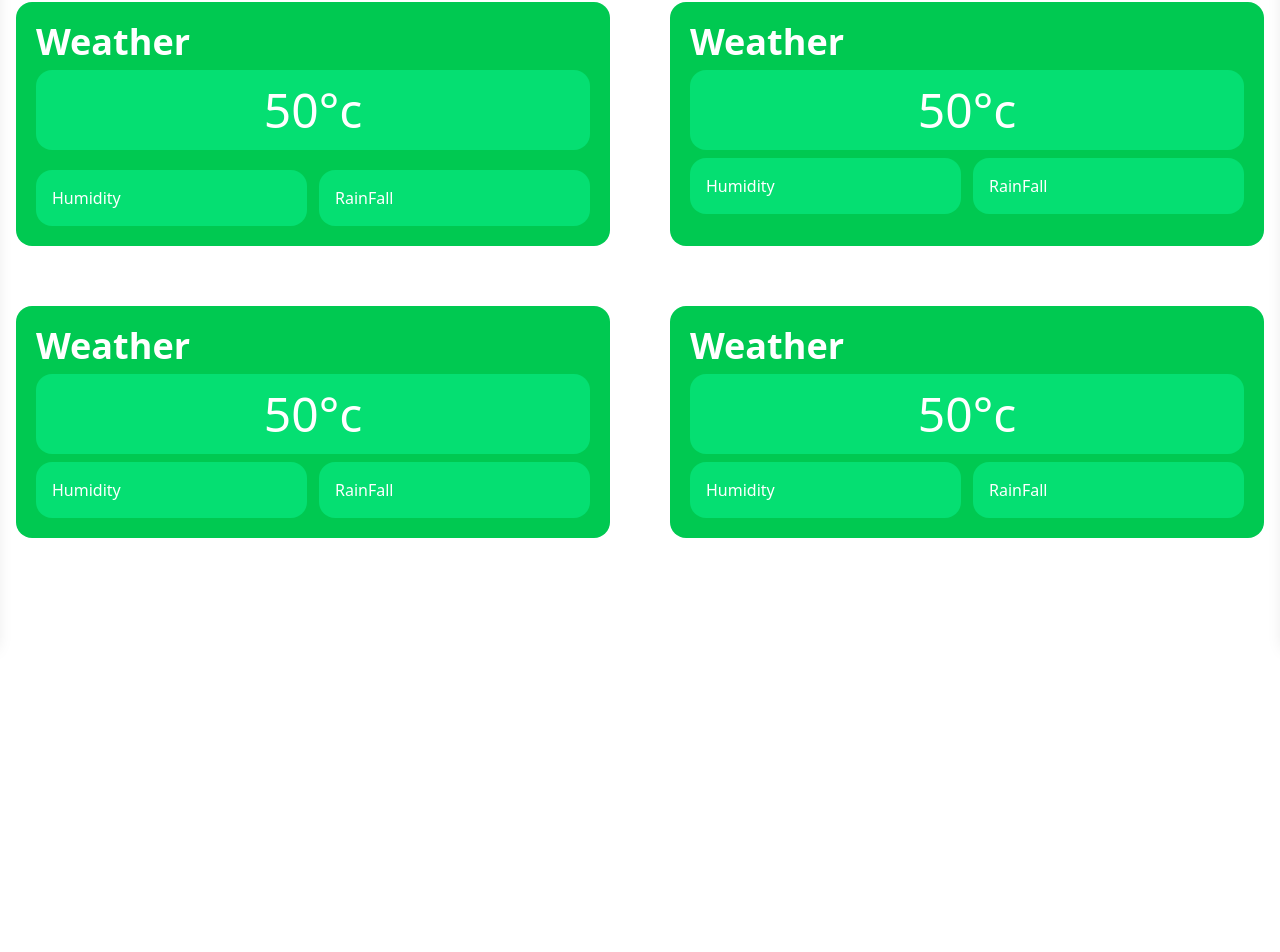
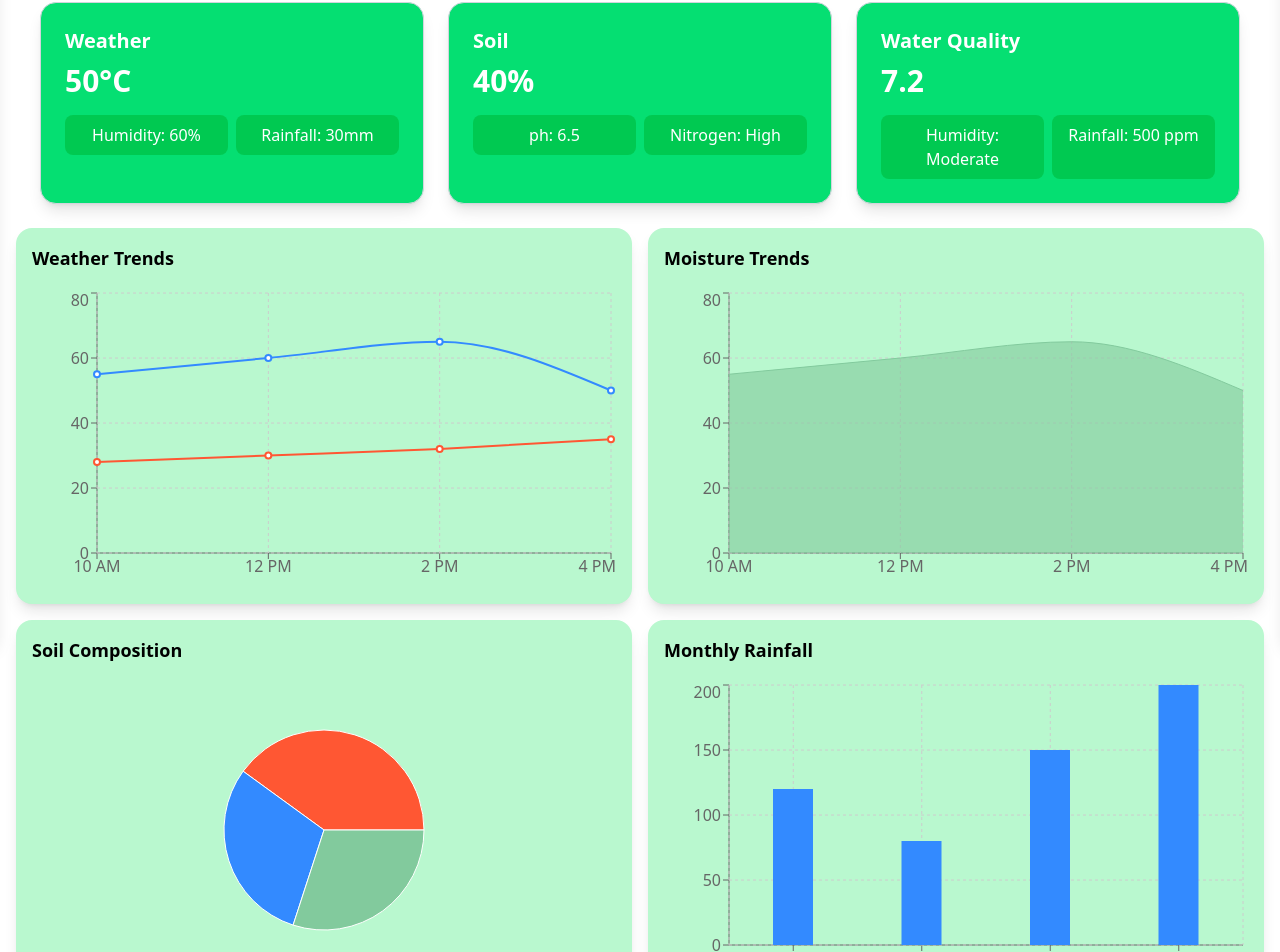
Before and after one commit to Sampath252005/AgriFlow, a React (Vite) app: page /dashboard in a window 1280 px wide. Shown: the part 158-1110 px from the top of the page. Before the commit the page ends 800 px from the top, so only its background shows below. Built offline with nearby package versions, Linux system fonts and the light colour scheme.

Commit message:
Charts are added in dashboard component

```diff
--- a/package.json
+++ b/package.json
@@ -13,7 +13,8 @@
     "@tailwindcss/vite": "^4.0.15",
     "react": "^19.0.0",
     "react-dom": "^19.0.0",
-    "react-router-dom": "^7.4.0"
+    "react-router-dom": "^7.4.0",
+    "recharts": "^2.15.1"
   },
   "devDependencies": {
     "@eslint/js": "^9.21.0",
--- a/src/App.jsx
+++ b/src/App.jsx
@@ -17,8 +17,8 @@ function App() {
 
         {/* Main Content (Moves when menu opens) */}
         <div
-          className={`flex-grow p-4 transition-all duration-300 ${
-            menuOpen ? "ml-64" : "ml-0"
+          className={`flex-grow p-4 transition-all duration-300  ${
+            menuOpen ? "ml-10 md:ml-80" : "ml-0"
           }`}
         >
           <Routes>
--- /dev/null
+++ b/src/components/Charts/MoistureChart.jsx
@@ -0,0 +1,41 @@
+import React from "react";
+import {
+  AreaChart,
+  Area,
+  XAxis,
+  YAxis,
+  CartesianGrid,
+  Tooltip,
+  ResponsiveContainer,
+} from "recharts";
+
+const data = [
+  { time: "10 AM", moisture: 55 },
+  { time: "12 PM", moisture: 60 },
+  { time: "2 PM", moisture: 65 },
+  { time: "4 PM", moisture: 50 },
+];
+
+const MoistureChart = () => {
+  return (
+    <div className="p-4 bg-green-200 rounded-2xl shadow-lg">
+      <h2 className="text-lg font-bold mb-4">Moisture Trends</h2>
+      <ResponsiveContainer width="100%" height={300}>
+        <AreaChart data={data}>
+          <XAxis dataKey="time" />
+          <YAxis />
+          <CartesianGrid strokeDasharray="3 3" />
+          <Tooltip />
+          <Area
+            type="monotone"
+            dataKey="moisture"
+            stroke="#82ca9d"
+            fill="#82ca9d"
+          />
+        </AreaChart>
+      </ResponsiveContainer>
+    </div>
+  );
+};
+
+export default MoistureChart;
--- /dev/null
+++ b/src/components/Charts/RainfallChart.jsx
@@ -0,0 +1,28 @@
+import React from "react";
+import { BarChart, Bar, XAxis, YAxis, CartesianGrid, Tooltip, ResponsiveContainer } from "recharts";
+
+const data = [
+  { month: "Jan", rainfall: 120 },
+  { month: "Feb", rainfall: 80 },
+  { month: "Mar", rainfall: 150 },
+  { month: "Apr", rainfall: 200 },
+];
+
+const RainfallChart = () => {
+  return (
+    <div className="p-4 bg-green-200 rounded-2xl shadow-lg">
+      <h2 className="text-lg font-bold mb-4">Monthly Rainfall</h2>
+      <ResponsiveContainer width="100%" height={300}>
+        <BarChart data={data}>
+          <XAxis dataKey="month" />
+          <YAxis />
+          <CartesianGrid strokeDasharray="3 3" />
+          <Tooltip />
+          <Bar dataKey="rainfall" fill="#338AFF" barSize={40} />
+        </BarChart>
+      </ResponsiveContainer>
+    </div>
+  );
+};
+
+export default RainfallChart;
--- /dev/null
+++ b/src/components/Charts/SoilCompositionChart.jsx
@@ -0,0 +1,30 @@
+import React from "react";
+import { PieChart, Pie, Tooltip, Cell, ResponsiveContainer } from "recharts";
+
+const data = [
+  { name: "Sand", value: 40 },
+  { name: "Clay", value: 30 },
+  { name: "Silt", value: 30 },
+];
+
+const COLORS = ["#FF5733", "#338AFF", "#82ca9d"];
+
+const SoilCompositionChart = () => {
+  return (
+    <div className="p-4 bg-green-200 rounded-2xl shadow-lg">
+      <h2 className="text-lg font-bold mb-4">Soil Composition</h2>
+      <ResponsiveContainer width="100%" height={300}>
+        <PieChart>
+          <Pie data={data} dataKey="value" nameKey="name" outerRadius={100} fill="#8884d8">
+            {data.map((entry, index) => (
+              <Cell key={`cell-${index}`} fill={COLORS[index % COLORS.length]} />
+            ))}
+          </Pie>
+          <Tooltip />
+        </PieChart>
+      </ResponsiveContainer>
+    </div>
+  );
+};
+
+export default SoilCompositionChart;
--- /dev/null
+++ b/src/components/Charts/SoilHealthChart.jsx
@@ -0,0 +1,28 @@
+import React from "react";
+import { Radar, RadarChart, PolarGrid, PolarAngleAxis, PolarRadiusAxis, ResponsiveContainer } from "recharts";
+
+const data = [
+  { parameter: "pH", value: 6.5 },
+  { parameter: "Moisture", value: 70 },
+  { parameter: "Nitrogen", value: 50 },
+  { parameter: "Phosphorus", value: 40 },
+  { parameter: "Potassium", value: 60 },
+];
+
+const SoilHealthChart = () => {
+  return (
+    <div className="p-4 bg-green-200 rounded-2xl shadow-lg">
+      <h2 className="text-lg font-bold mb-4">Soil Health Analysis</h2>
+      <ResponsiveContainer width="100%" height={300}>
+        <RadarChart cx="50%" cy="50%" outerRadius="80%" data={data}>
+          <PolarGrid />
+          <PolarAngleAxis dataKey="parameter" />
+          <PolarRadiusAxis />
+          <Radar name="Soil Quality" dataKey="value" stroke="#FF5733" fill="#FF5733" fillOpacity={0.6} />
+        </RadarChart>
+      </ResponsiveContainer>
+    </div>
+  );
+};
+
+export default SoilHealthChart;
--- /dev/null
+++ b/src/components/Charts/weatherChart.jsx
@@ -0,0 +1,29 @@
+import React from "react";
+import { LineChart, Line, XAxis, YAxis, CartesianGrid, Tooltip, ResponsiveContainer } from "recharts";
+
+const data = [
+  { time: "10 AM", temperature: 28, moisture: 55 },
+  { time: "12 PM", temperature: 30, moisture: 60 },
+  { time: "2 PM", temperature: 32, moisture: 65 },
+  { time: "4 PM", temperature: 35, moisture: 50 },
+];
+
+const WeatherChart = () => {
+  return (
+    <div className="p-4 bg-green-200 rounded-2xl shadow-lg">
+      <h2 className="text-lg font-bold mb-4">Weather Trends</h2>
+      <ResponsiveContainer width="100%" height={300}>
+        <LineChart data={data}>
+          <XAxis dataKey="time" />
+          <YAxis />
+          <CartesianGrid strokeDasharray="3 3" />
+          <Tooltip />
+          <Line type="monotone" dataKey="temperature" stroke="#FF5733" strokeWidth={2} />
+          <Line type="monotone" dataKey="moisture" stroke="#338AFF" strokeWidth={2} />
+        </LineChart>
+      </ResponsiveContainer>
+    </div>
+  );
+};
+
+export default WeatherChart;
--- a/src/components/ProfilePage.jsx
+++ b/src/components/ProfilePage.jsx
@@ -6,7 +6,7 @@ const ProfilePage = ({ showProfile, onCloseProfile }) => {
     <>
       {showProfile && (
         <div
-          className="fixed inset-0 bg-opacity-50 z-40"
+          className="fixed inset-0 bg-black opacity-50 z-40"
           onClick={onCloseProfile}
         ></div>
       )}
--- a/src/components/dashBoard_Page.jsx
+++ b/src/components/dashBoard_Page.jsx
@@ -1,53 +1,89 @@
 import React from "react";
+import WeatherChart from "./Charts/weatherChart";
+import MoistureChart from "./Charts/MoistureChart";
+import SoilCompositionChart from "./Charts/SoilCompositionChart";
+import RainfallChart from "./Charts/RainfallChart";
+import SoilHealthChart from "./Charts/SoilHealthChart";
 
-const dashBoard_Page = () => {
+const data = [
+  { title: "Weather", temperature: "50°C", humidity: "60%", rainfall: "30mm" },
+  { title: "Soil", moisture: "40%", ph: "6.5", nitrogen: "High" },
+  { title: "Water Quality", ph: "7.2", turbidity: "Moderate", tds: "500 ppm" },
+];
+
+const dashBoard_Page=()=> {
   return (
-    <div className="flex flex-col space-y-10 text-white">
-      <h1 className="text-5xl font-serif font-extrabold text-green-600">DashBoard</h1>
-      <div className="grid grid-cols-2 gap-15 ">
-        <div className="flex flex-col  bg-green-500 p-5 rounded-2xl space-y-2">
-          <h1 className="text-4xl font-bold">Weather</h1>
-          <div className="flex flex-col space-y-5 ">
-            <span className="flex w-full min-w-[20px] text-5xl bg-green-400 rounded-2xl p-4 items-center justify-center">50&#xB0;c</span>
-            <div className="grid grid-cols-2 gap-3">
-            <span className=" bg-green-400 rounded-2xl p-4 items-center justify-center">Humidity</span>
-            <span className=" bg-green-400 rounded-2xl p-4 items-center justify-center">RainFall</span>
+    <>
+    <div className="p-6">
+      <h1 className="text-4xl font-bold text-green-700 mb-6">DashBoard</h1>
+
+      {/* Grid Layout */}
+      <div className="grid grid-cols-1 sm:grid-cols-2 md:grid-cols-3 lg:grid-cols-3 gap-6">
+        {data.map((item, index) => (
+          <div
+            key={index}
+            className="bg-green-400 text-white p-6 rounded-2xl shadow-lg border border-gray-300"
+          >
+            <h2 className="text-xl font-bold mb-2">{item.title}</h2>
+
+            {/* Weather Info */}
+            {item.title === "Weather" && (
+              <>
+                <div className="text-3xl font-bold">{item.temperature}</div>
+                <div className="flex mt-4">
+                  <div className="bg-green-500 p-2 rounded-lg flex-1 mr-2 text-center">
+                    Humidity: {item.humidity}
+                  </div>
+                  <div className="bg-green-500 p-2 rounded-lg flex-1 text-center">
+                    Rainfall: {item.rainfall}
                   </div>
                 </div>
+              </>
+            )}
+
+            {/* Soil Info */}
+            {item.title === "Soil" && (
+              <>
+               <div className="text-3xl font-bold">{item.moisture}</div>
+                <div className="flex mt-4">
+                  <div className="bg-green-500 p-2 rounded-lg flex-1 mr-2 text-center">
+                    ph: {item.ph}
                   </div>
-        <div className="flex flex-col  bg-green-500 p-5 rounded-2xl space-y-2">
-          <h1 className="text-4xl font-bold">Weather</h1>
-          <div className="flex flex-col space-y-2 ">
-            <span className="flex w-full min-w-[20px] text-5xl bg-green-400 rounded-2xl p-4 items-center justify-center">50&#xB0;c</span>
-            <div className="grid grid-cols-2 gap-3">
-            <span className=" bg-green-400 rounded-2xl p-4 items-center justify-center">Humidity</span>
-            <span className=" bg-green-400 rounded-2xl p-4 items-center justify-center">RainFall</span>
+                  <div className="bg-green-500 p-2 rounded-lg flex-1 text-center">
+                    Nitrogen: {item.nitrogen}
                   </div>
                 </div>
+               </>
+            )}
+
+            {/* Water Quality Info */}
+            {item.title === "Water Quality" && (
+              <>
+                <div className="text-3xl font-bold">{item.ph}</div>
+                <div className="flex mt-4">
+                  <div className="bg-green-500 p-2 rounded-lg flex-1 mr-2 text-center">
+                    Humidity: {item.turbidity}
                   </div>
-        <div className="flex flex-col  bg-green-500 p-5 rounded-2xl space-y-2">
-          <h1 className="text-4xl font-bold">Weather</h1>
-          <div className="flex flex-col space-y-2 ">
-            <span className="flex w-full min-w-[20px] text-5xl bg-green-400 rounded-2xl p-4 items-center justify-center">50&#xB0;c</span>
-            <div className="grid grid-cols-2 gap-3">
-            <span className=" bg-green-400 rounded-2xl p-4 items-center justify-center">Humidity</span>
-            <span className=" bg-green-400 rounded-2xl p-4 items-center justify-center">RainFall</span>
+                  <div className="bg-green-500 p-2 rounded-lg flex-1 text-center">
+                    Rainfall: {item.tds}
                   </div>
                 </div>
+              </>
+            )}
           </div>
-        <div className="flex flex-col  bg-green-500 p-5 rounded-2xl space-y-2">
-          <h1 className="text-4xl font-bold">Weather</h1>
-          <div className="flex flex-col space-y-2 ">
-            <span className="flex w-full min-w-[20px] text-5xl bg-green-400 rounded-2xl p-4 items-center justify-center">50&#xB0;c</span>
-            <div className="grid grid-cols-2 gap-3">
-            <span className=" bg-green-400 rounded-2xl p-4 items-center justify-center">Humidity</span>
-            <span className=" bg-green-400 rounded-2xl p-4 items-center justify-center">RainFall</span>
+        ))}
       </div>
     </div>
+    <div className="grid grid-cols-2 gap-4">
+      <WeatherChart/>
+      <MoistureChart/>
+      <SoilCompositionChart/>
+      <RainfallChart/>
+      <SoilHealthChart/>
+
     </div>
-      </div>
-    </div>
+    </>
   );
-};
+}
 
 export default dashBoard_Page;
```
Also changed, not shown: 1 other file (tests, documents, lock files or other folders). Lines whose indentation alone changed are shown as unchanged.
